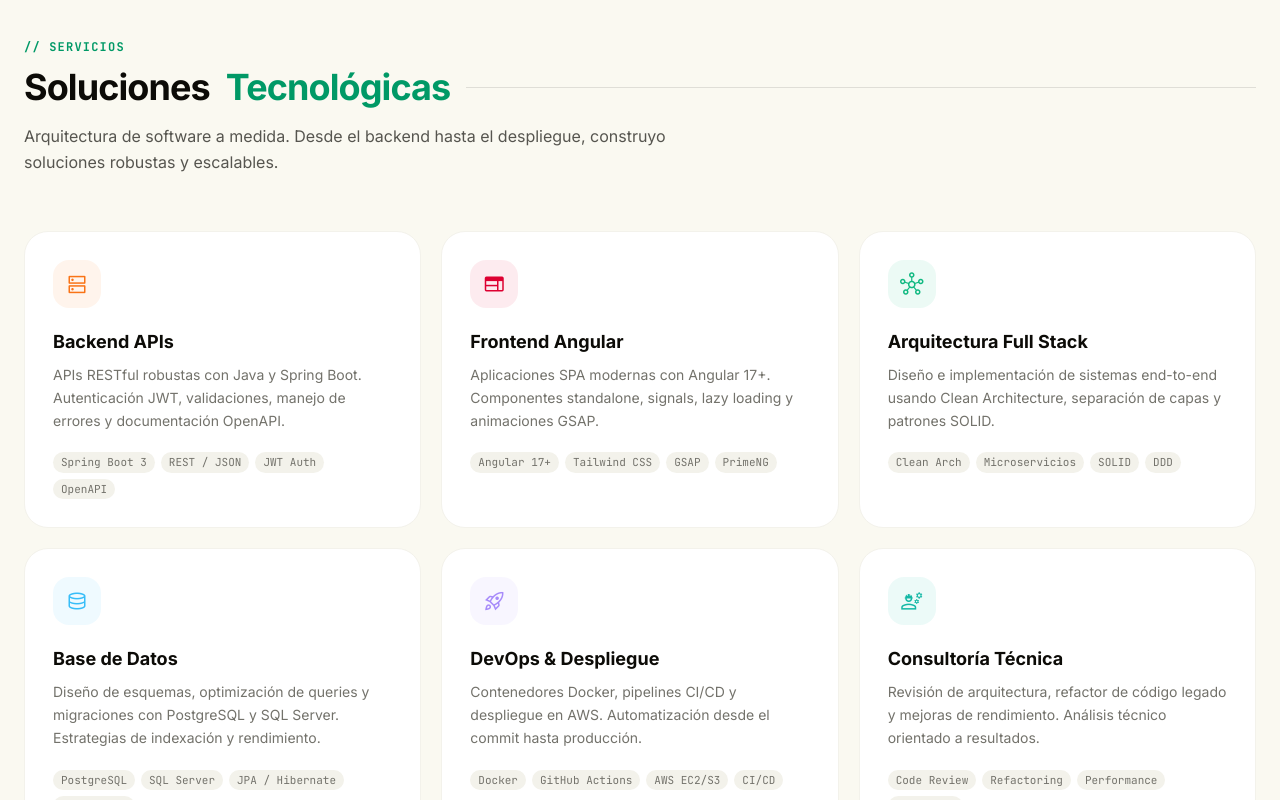
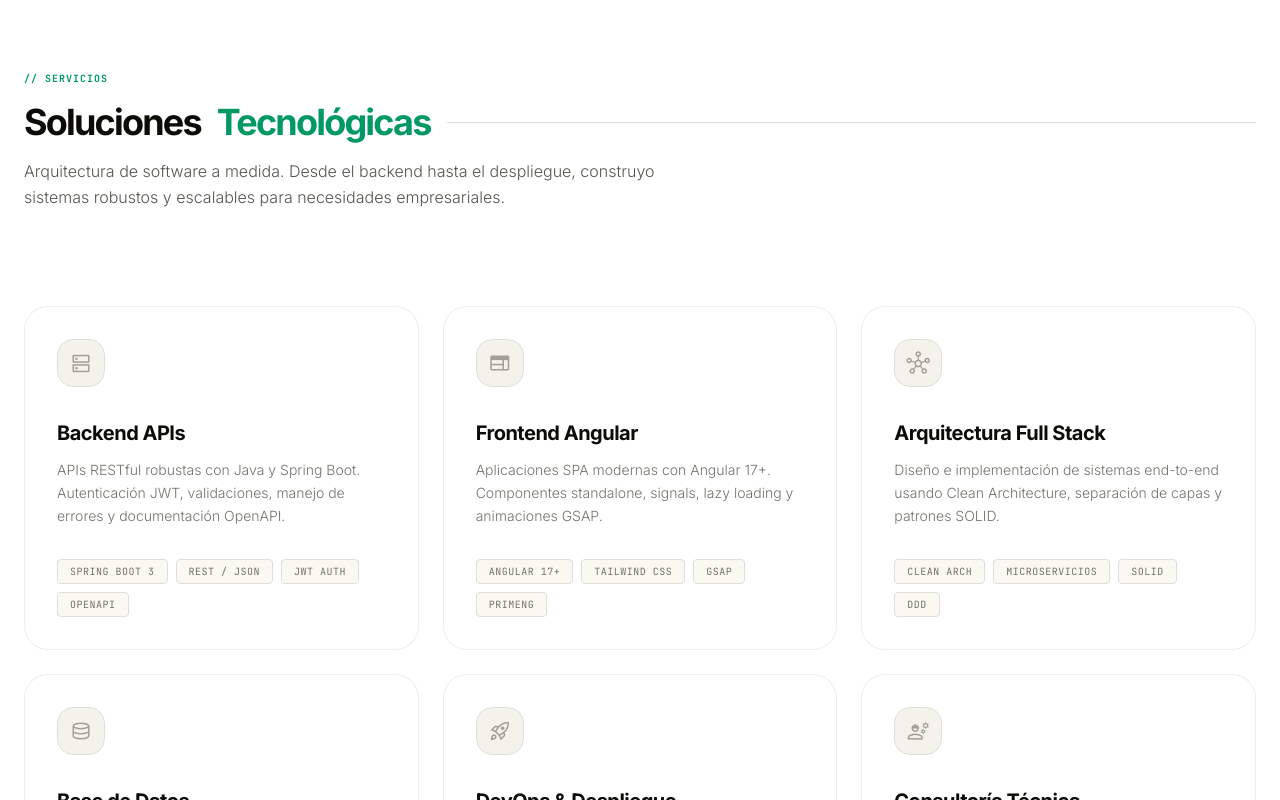
Before and after one commit to Emerson147/portafolio-profesional, an Angular app: page / in a window 1280 px wide. Shown: the part 4880-5680 px from the top of the page. Built offline with nearby package versions, Linux system fonts and the light colour scheme.

Commit message:
refactor: quitar los colores de arcoiris y cambiar el fondo

```diff
--- a/src/app/shared/organisms/services-section/services-section.component.ts
+++ b/src/app/shared/organisms/services-section/services-section.component.ts
@@ -14,8 +14,6 @@ interface Service {
   description: string;
   icon: string; // Material Symbols Outlined ligature
   features: string[];
-  accent: string; // hex for hover
-  bgAccent: string; // icon bg
 }
 
 @Component({
@@ -26,49 +24,43 @@ interface Service {
     <section
       id="services"
       #sectionEl
-      class="py-24 relative bg-stone-50 dark:bg-stone-900 transition-colors duration-500 overflow-hidden"
+      class="py-24 md:py-32 relative bg-transparent overflow-hidden"
     >
-      <!-- Ambient glow -->
-      <div
-        class="absolute top-1/2 left-1/2 -translate-x-1/2 -translate-y-1/2 w-[600px] h-[600px] bg-emerald-500/4 rounded-full blur-3xl -z-10 pointer-events-none"
-      ></div>
+      <!-- Global grid and lighting now handled by MainLayoutComponent -->
 
       <div class="max-w-7xl mx-auto px-6 relative z-10">
         <!-- Header -->
-        <div class="mb-14 service-reveal">
+        <div class="mb-16 md:mb-24 service-reveal">
           <span
-            class="text-emerald-600 dark:text-emerald-400 font-mono font-bold text-xs tracking-widest uppercase mb-3 block"
+            class="text-emerald-600 dark:text-emerald-500 font-mono font-bold text-[10px] tracking-widest uppercase mb-4 block"
           >
             // Servicios
           </span>
           <h2
-            class="text-3xl md:text-4xl font-bold text-stone-900 dark:text-stone-50 flex items-center gap-4 tracking-tight"
+            class="text-3xl md:text-4xl font-bold text-stone-900 dark:text-stone-50 flex items-center gap-4 tracking-tighter"
           >
-            Soluciones <span class="text-emerald-600 dark:text-emerald-400">Tecnológicas</span>
-            <span class="hidden md:block flex-1 h-px bg-stone-200 dark:bg-stone-700"></span>
+            Soluciones <span class="text-emerald-600 dark:text-emerald-500">Tecnológicas</span>
+            <span class="hidden md:block flex-1 h-px bg-stone-200 dark:bg-stone-800"></span>
           </h2>
-          <p class="text-stone-600 dark:text-stone-400 max-w-2xl mt-4 leading-relaxed">
+          <p class="text-stone-600 dark:text-stone-400 max-w-2xl mt-4 leading-relaxed font-light">
             Arquitectura de software a medida. Desde el backend hasta el despliegue, construyo
-            soluciones robustas y escalables.
+            sistemas robustos y escalables para necesidades empresariales.
           </p>
         </div>
 
         <!-- Services Grid (3×2) -->
-        <div class="grid md:grid-cols-2 lg:grid-cols-3 gap-5">
+        <div class="grid md:grid-cols-2 lg:grid-cols-3 gap-6">
           @for (service of services; track service.title; let i = $index) {
             <div
-              class="service-card group p-7 bg-white dark:bg-stone-800/60 border border-stone-100 dark:border-stone-700/50 rounded-2xl hover:border-opacity-60 hover:shadow-xl transition-all duration-300 hover:-translate-y-1 cursor-default"
+              class="service-card group p-8 bg-white/50 dark:bg-white/[0.02] backdrop-blur-xs border border-stone-200/50 dark:border-white/5 rounded-2xl hover:bg-white dark:hover:bg-white/[0.04] hover:border-emerald-500/30 transition-all duration-500 cursor-default"
               [style.transition-delay.ms]="i * 70"
-              [style.--card-accent]="service.accent"
             >
               <!-- Icon -->
               <div
-                class="w-12 h-12 rounded-xl flex items-center justify-center mb-5 transition-all duration-300 group-hover:scale-110"
-                [style.background]="service.bgAccent"
+                class="w-12 h-12 rounded-xl flex items-center justify-center mb-8 bg-stone-100 dark:bg-[#0a0a0a] border border-stone-200 dark:border-stone-800 group-hover:border-emerald-500/50 group-hover:bg-emerald-50 dark:group-hover:bg-emerald-950/30 transition-all duration-500"
               >
                 <span
-                  class="material-symbols-outlined text-xl leading-none select-none"
-                  [style.color]="service.accent"
+                  class="material-symbols-outlined text-xl leading-none select-none text-stone-400 dark:text-stone-500 group-hover:text-emerald-600 dark:group-hover:text-emerald-400 transition-colors duration-500"
                   style="font-variation-settings: 'FILL' 0, 'wght' 300, 'GRAD' 0, 'opsz' 24;"
                   >{{ service.icon }}</span
                 >
@@ -76,21 +68,21 @@ interface Service {
 
               <!-- Title -->
               <h3
-                class="text-lg font-bold text-stone-900 dark:text-stone-50 mb-2 group-hover:text-emerald-600 dark:group-hover:text-emerald-400 transition-colors duration-200"
+                class="text-xl font-bold text-stone-900 dark:text-stone-50 mb-3 tracking-tight group-hover:text-emerald-600 dark:group-hover:text-emerald-400 transition-colors duration-300"
               >
                 {{ service.title }}
               </h3>
 
               <!-- Description -->
-              <p class="text-stone-500 dark:text-stone-400 text-sm leading-relaxed mb-5">
+              <p class="text-stone-500 dark:text-stone-400 text-sm leading-relaxed mb-8 font-light group-hover:text-stone-600 dark:group-hover:text-stone-300 transition-colors duration-300">
                 {{ service.description }}
               </p>
 
               <!-- Feature pills -->
-              <div class="flex flex-wrap gap-1.5">
+              <div class="flex flex-wrap gap-2 mt-auto">
                 @for (feature of service.features; track feature) {
                   <span
-                    class="px-2 py-0.5 text-[11px] font-mono rounded-full bg-stone-100 dark:bg-stone-700 text-stone-500 dark:text-stone-400 group-hover:bg-emerald-50 dark:group-hover:bg-emerald-900/30 group-hover:text-emerald-700 dark:group-hover:text-emerald-300 transition-colors duration-200"
+                    class="px-3 py-1 text-[10px] uppercase font-mono tracking-wider rounded border border-stone-200 dark:border-stone-800 bg-stone-50 dark:bg-[#0a0a0a] text-stone-500 dark:text-stone-400 group-hover:border-emerald-500/30 group-hover:bg-emerald-50/50 dark:group-hover:bg-emerald-900/20 group-hover:text-emerald-600 dark:group-hover:text-emerald-400 transition-all duration-300"
                   >
                     {{ feature }}
                   </span>
@@ -127,10 +119,10 @@ interface Service {
       /* Scroll-triggered reveal */
       .service-reveal {
         opacity: 0;
-        transform: translateY(18px);
+        transform: translateY(20px);
         transition:
-          opacity 0.6s ease,
-          transform 0.6s ease;
+          opacity 0.7s cubic-bezier(0.16, 1, 0.3, 1),
+          transform 0.7s cubic-bezier(0.16, 1, 0.3, 1);
       }
       .service-reveal.visible {
         opacity: 1;
@@ -139,21 +131,20 @@ interface Service {
 
       .service-card {
         opacity: 0;
-        transform: translateY(16px);
+        transform: translateY(24px);
         transition:
-          opacity 0.5s ease,
-          transform 0.5s ease,
-          border-color 0.3s ease,
-          box-shadow 0.3s ease,
-          translate 0.3s ease;
+          opacity 0.6s cubic-bezier(0.16, 1, 0.3, 1),
+          transform 0.6s cubic-bezier(0.16, 1, 0.3, 1),
+          border-color 0.4s ease,
+          background-color 0.4s ease,
+          box-shadow 0.4s ease;
       }
       .service-card.visible {
         opacity: 1;
         transform: translateY(0);
       }
       .service-card:hover {
-        border-color: color-mix(in srgb, var(--card-accent) 30%, transparent);
-        box-shadow: 0 12px 40px color-mix(in srgb, var(--card-accent) 8%, transparent);
+        box-shadow: 0 12px 40px rgba(16, 185, 129, 0.05);
       }
     `,
   ],
@@ -171,8 +162,6 @@ export class ServicesSectionComponent implements AfterViewInit, OnDestroy {
       description:
         'APIs RESTful robustas con Java y Spring Boot. Autenticación JWT, validaciones, manejo de errores y documentación OpenAPI.',
       icon: 'dns',
-      accent: '#f97316',
-      bgAccent: 'rgba(249,115,22,0.08)',
       features: ['Spring Boot 3', 'REST / JSON', 'JWT Auth', 'OpenAPI'],
     },
     {
@@ -180,8 +169,6 @@ export class ServicesSectionComponent implements AfterViewInit, OnDestroy {
       description:
         'Aplicaciones SPA modernas con Angular 17+. Componentes standalone, signals, lazy loading y animaciones GSAP.',
       icon: 'web',
-      accent: '#dd0031',
-      bgAccent: 'rgba(221,0,49,0.08)',
       features: ['Angular 17+', 'Tailwind CSS', 'GSAP', 'PrimeNG'],
     },
     {
@@ -189,8 +176,6 @@ export class ServicesSectionComponent implements AfterViewInit, OnDestroy {
       description:
         'Diseño e implementación de sistemas end-to-end usando Clean Architecture, separación de capas y patrones SOLID.',
       icon: 'hub',
-      accent: '#10b981',
-      bgAccent: 'rgba(16,185,129,0.08)',
       features: ['Clean Arch', 'Microservicios', 'SOLID', 'DDD'],
     },
     {
@@ -198,8 +183,6 @@ export class ServicesSectionComponent implements AfterViewInit, OnDestroy {
       description:
         'Diseño de esquemas, optimización de queries y migraciones con PostgreSQL y SQL Server. Estrategias de indexación y rendimiento.',
       icon: 'database',
-      accent: '#38bdf8',
-      bgAccent: 'rgba(56,189,248,0.08)',
       features: ['PostgreSQL', 'SQL Server', 'JPA / Hibernate', 'Migrations'],
     },
     {
@@ -207,8 +190,6 @@ export class ServicesSectionComponent implements AfterViewInit, OnDestroy {
       description:
         'Contenedores Docker, pipelines CI/CD y despliegue en AWS. Automatización desde el commit hasta producción.',
       icon: 'rocket_launch',
-      accent: '#a78bfa',
-      bgAccent: 'rgba(167,139,250,0.08)',
       features: ['Docker', 'GitHub Actions', 'AWS EC2/S3', 'CI/CD'],
     },
     {
@@ -216,8 +197,6 @@ export class ServicesSectionComponent implements AfterViewInit, OnDestroy {
       description:
         'Revisión de arquitectura, refactor de código legado y mejoras de rendimiento. Análisis técnico orientado a resultados.',
       icon: 'engineering',
-      accent: '#14b8a6',
-      bgAccent: 'rgba(20,184,166,0.08)',
       features: ['Code Review', 'Refactoring', 'Performance', 'Tech Debt'],
     },
   ];
```
